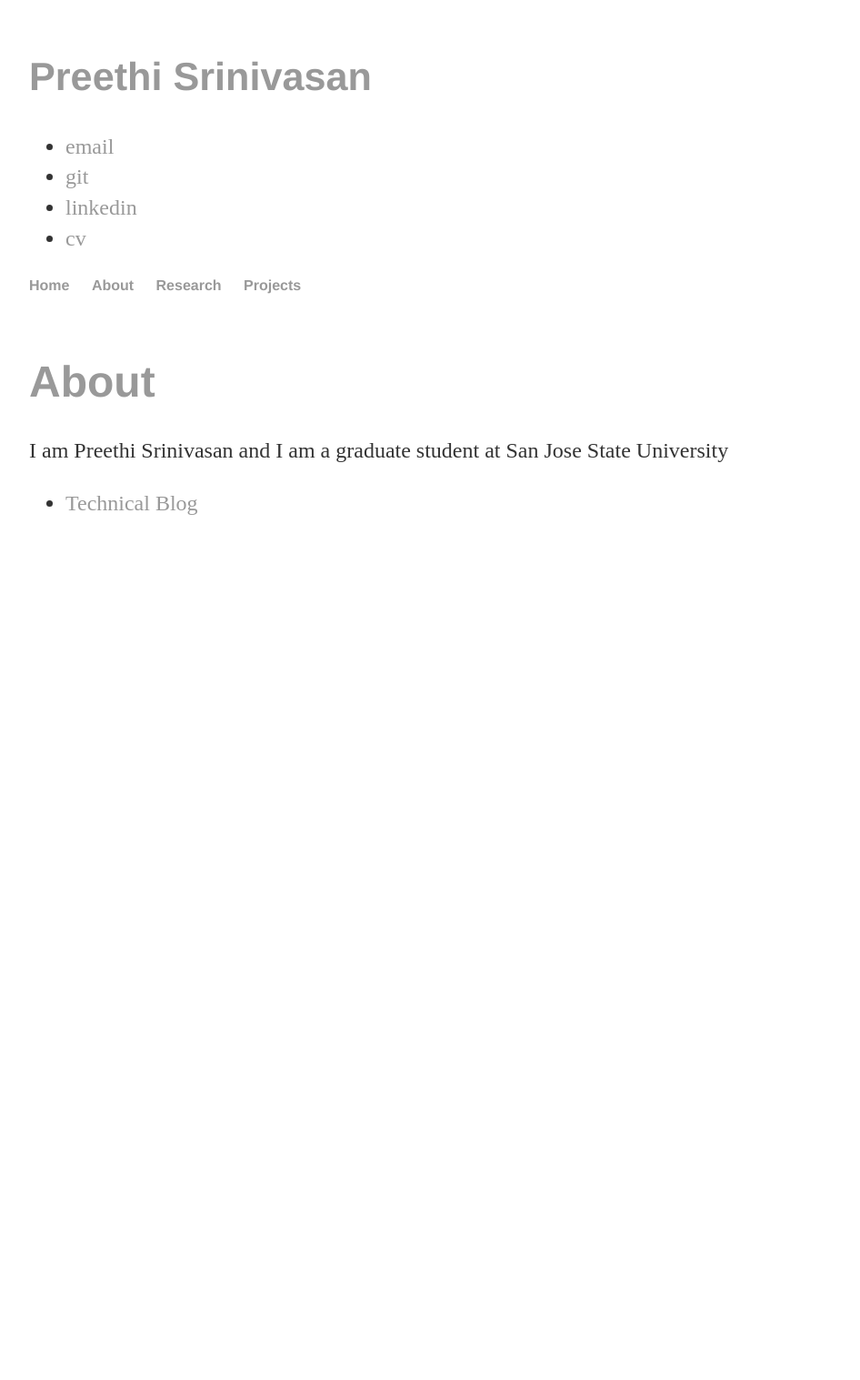
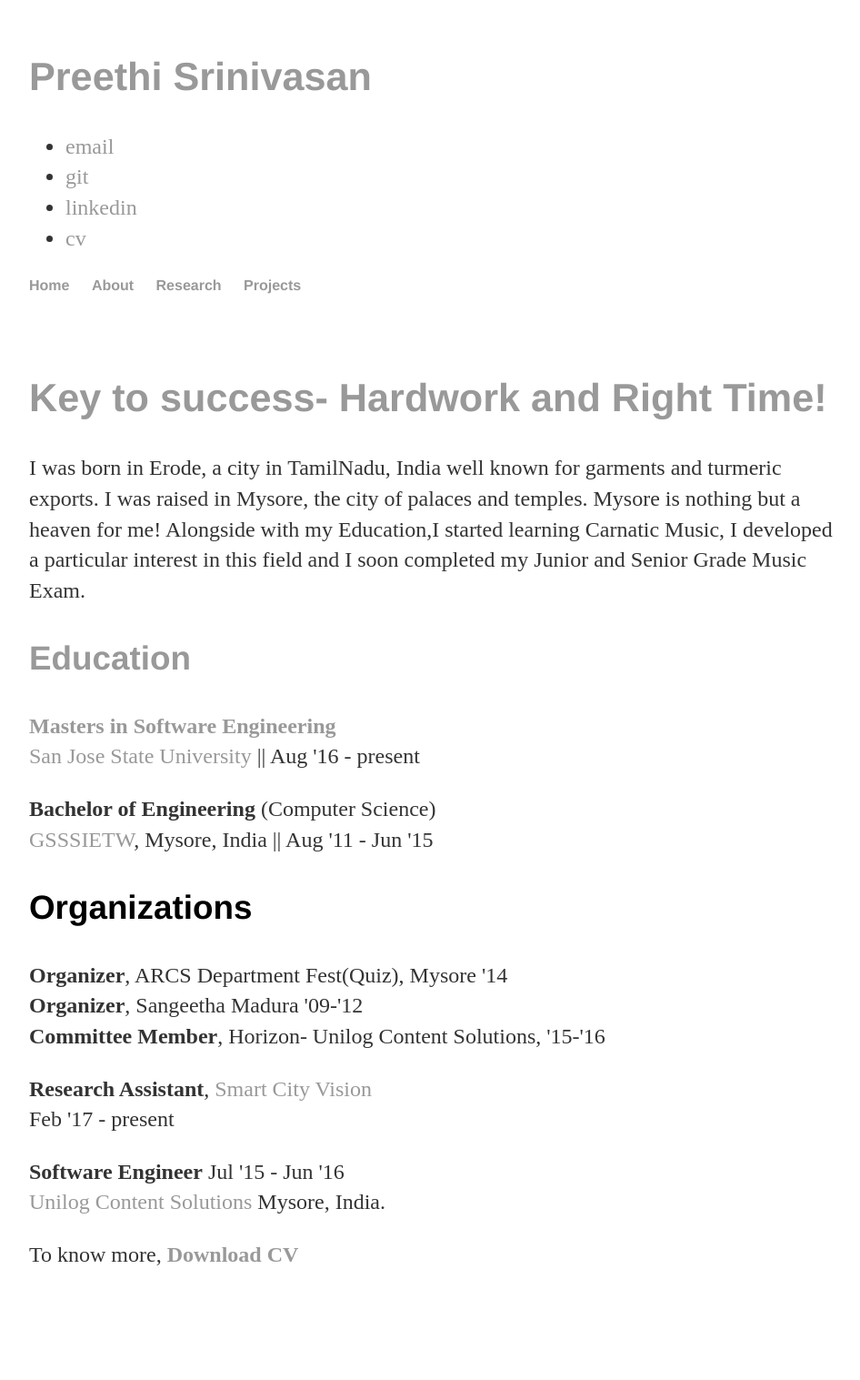
Before and after one commit to mrajesh971/mrajesh971.github.io, a Jekyll site: the page built from about/index.html, in a window 1280 px wide. Shown: the whole page at 91% size, without its empty margins (160-1106 px from the left). Built offline with Jekyll 4.4.1, drawn with Linux system fonts in a browser that asks for light colours; before the commit the page ends 900 px from its top, so only the background shows below that.

Commit message:
Update index.html

```diff
--- a/about/index.html
+++ b/about/index.html
@@ -1,14 +1,45 @@
 ---
 layout: default
-title: About Preethi
+title: About Me
 ---
+<br>
+<h2> Key to success- Hardwork and Right Time!</h2>
+<p> </p>
 
-		<div>
-			<h1>About</h1>
-			<p>I am Preethi Srinivasan and I am a graduate student at San Jose State University</p>
+<p>I was born in Erode, a city in TamilNadu, India well known for garments and turmeric exports. I was raised in Mysore, the city of palaces and temples. Mysore is nothing but a heaven for me! Alongside with my Education,I started learning Carnatic Music, I developed a particular interest in this field and I soon completed my Junior and Senior Grade Music Exam.</p>
 
-			<ul class="contacts">
-				<li><a href="techerudite.wordpress.com">Technical Blog </a> </li>
+<div class="section1">
+  <h3>Education</h2>
+  <p>
+    <b>Masters in Software Engineering</b> <br>
+    <a href="https://msse.sjsu.edu/">San Jose State University</a> || Aug '16 - present <br>
+  </p>
 
-				</ul>
-		</div>
+ <p>
+    <b>Bachelor of Engineering </b>(Computer Science) <br>
+    <a href="http://geethashishu.in/">GSSSIETW</a>, Mysore, India || Aug '11 - Jun '15 <br>
+  </p>
+
+  <h3>Organizations</h3>
+  <p>
+    <b>Organizer</b>, ARCS Department Fest(Quiz), Mysore '14<br>
+    <b>Organizer</b>, Sangeetha Madura '09-'12<br>
+    <b>Committee Member</b>, Horizon- Unilog Content Solutions, '15-'16<br>
+  </p>
+</div>
+
+  <p>
+    <b>Research Assistant</b>, <a href="http://www.sanjoseca.gov/index.aspx?NID=5289">Smart City Vision</a>  <br>
+    Feb '17 - present
+  </p>
+
+  <p>
+    <b>Software Engineer</b>
+    Jul '15 - Jun '16 <br>
+    <a href="https://www.unilogcorp.com/"> Unilog Content Solutions</a> Mysore, India.
+</p>
+
+  <p>
+    To know more, <a href="https://drive.google.com/file/d/0B_U3vrMN05B7aVVLVXIyY3M0cXM/view?usp=sharing"><b>Download CV </b></a>
+  </p>
+  <br>
```
